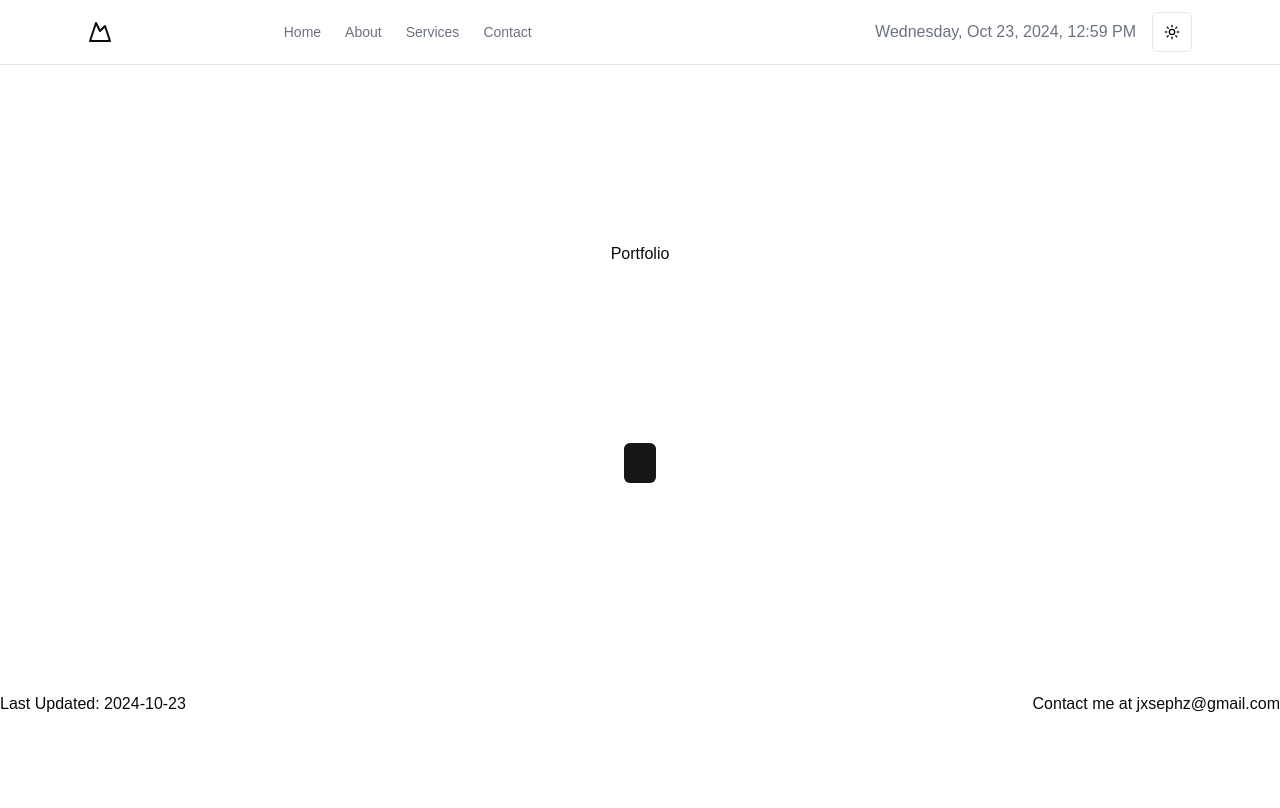
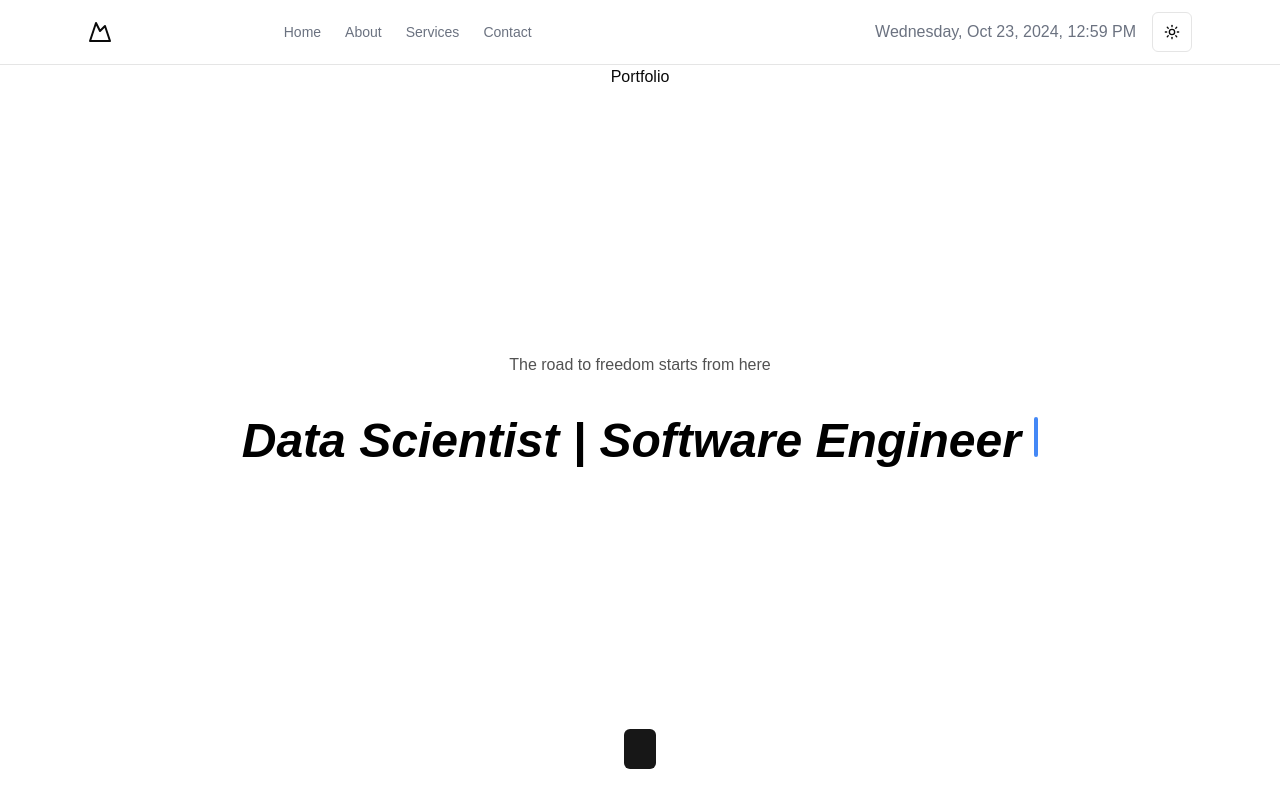
Before and after one commit to woshiJay/woshijay-portfolio, a Next.js app in the folder portfolio/: page / in a window 1280 px wide. Shown: the top 808 px of the page. Built offline with nearby package versions, Linux system fonts and the light colour scheme.

Commit message:
typewriter effect update

```diff
--- a/portfolio/app/page.tsx
+++ b/portfolio/app/page.tsx
@@ -1,4 +1,5 @@
 import Navbar from '@/components/ui/navbar';
+import { TypewriterEffectJanky } from "@/components/ui/typewriter-effect";
 import { Button } from '../components/ui/button';
 import Footer from '@/components/ui/footer';
 
@@ -7,6 +8,7 @@ export default function Home() {
       <main className="flex min-h-screen flex-col items-center justify-between">
         <Navbar />
         <h2>Portfolio</h2>
+        <TypewriterEffectJanky/>
         <Button />
         <Footer />
       </main>
--- a/portfolio/components/ui/footer.tsx
+++ b/portfolio/components/ui/footer.tsx
@@ -2,17 +2,7 @@ import ScrollingText from "@/components/ui/scrolling-text";
 
 export default function Footer() {
   return (
-    <footer className="bg-white text-dark-900">
-      <div className="container mx-auto py-8">
-        <div className="flex justify-between">
-          <div>
-            <p>Last Updated: 2024-10-23</p>
-          </div>
-          <div>
-            <p>Contact me at jxsephz@gmail.com</p>
-          </div>
-        </div>
-      </div>
+    <footer className="bg-white dark:bg-neutral-950 text-dark-900 dark:text-gray-400">
       {/* Scrolling Text */}
       <ScrollingText />
     </footer>
--- /dev/null
+++ b/portfolio/components/ui/typewriter-effect.tsx
@@ -0,0 +1,132 @@
+"use client";
+
+import { cn } from "@/lib/utils";
+import { motion, stagger, useAnimate, useInView } from "framer-motion";
+import { useEffect } from "react";
+
+export const TypewriterEffect = ({
+  words,
+  className,
+  cursorClassName,
+}: {
+  words: {
+    text: string;
+    className?: string;
+  }[];
+  className?: string;
+  cursorClassName?: string;
+}) => {
+  // split text inside of words into array of characters
+  const wordsArray = words.map((word) => {
+    return {
+      ...word,
+      text: word.text.split(""),
+    };
+  });
+
+  const [scope, animate] = useAnimate();
+  const isInView = useInView(scope);
+  useEffect(() => {
+    if (isInView) {
+      animate(
+        "span",
+        {
+          display: "inline-block",
+          opacity: 1,
+          width: "fit-content",
+        },
+        {
+          duration: 0.3,
+          delay: stagger(0.1),
+          ease: "easeInOut",
+        }
+      );
+    }
+  }, [isInView]);
+
+  const renderWords = () => {
+    return (
+      <motion.div ref={scope} className="inline">
+        {wordsArray.map((word, idx) => {
+          return (
+            <div key={`word-${idx}`} className="inline-block">
+              {word.text.map((char, index) => (
+                <motion.span
+                  initial={{}}
+                  key={`char-${index}`}
+                  className={cn(
+                    `dark:text-white text-black opacity-0 hidden`,
+                    word.className
+                  )}
+                >
+                  {char}
+                </motion.span>
+              ))}
+              &nbsp;
+            </div>
+          );
+        })}
+      </motion.div>
+    );
+  };
+  return (
+    <div
+      className={cn(
+        "text-base sm:text-xl md:text-3xl lg:text-5xl font-bold text-center",
+        className
+      )}
+    >
+      {renderWords()}
+      <motion.span
+        initial={{
+          opacity: 0,
+        }}
+        animate={{
+          opacity: 1,
+        }}
+        transition={{
+          duration: 0.8,
+          repeat: Infinity,
+          repeatType: "reverse",
+        }}
+        className={cn(
+          "inline-block rounded-sm w-[4px] h-4 md:h-6 lg:h-10 bg-blue-500",
+          cursorClassName
+        )}
+      ></motion.span>
+    </div>
+  );
+};
+
+export function TypewriterEffectJanky() {
+    const words = [
+      {
+        text: "Data",
+        className: "italic",
+      },
+      {
+        text: "Scientist",
+        className: "italic",
+      },
+      {
+        text: "|",
+        className: "italic",
+      },
+      {
+        text: "Software",
+        className: "italic",
+      },
+      {
+        text: "Engineer",
+        className: "italic",
+      },
+    ];
+    return (
+      <div className="flex flex-col items-center justify-center h-[40rem] ">
+        <p className="text-neutral-600 dark:text-neutral-200 text-base  mb-10">
+          The road to freedom starts from here
+        </p>
+        <TypewriterEffect words={words} />
+      </div>
+    );
+  }
--- a/portfolio/package.json
+++ b/portfolio/package.json
@@ -13,6 +13,8 @@
     "@radix-ui/react-dropdown-menu": "^2.1.2",
     "@radix-ui/react-slot": "^1.1.0",
     "@radix-ui/react-toggle": "^1.1.0",
+    "@react-three/drei": "^9.114.6",
+    "@react-three/fiber": "^8.17.10",
     "class-variance-authority": "^0.7.0",
     "clsx": "^2.1.1",
     "framer-motion": "^11.11.9",
@@ -22,7 +24,8 @@
     "react": "^18",
     "react-dom": "^18",
     "tailwind-merge": "^2.5.4",
-    "tailwindcss-animate": "^1.0.7"
+    "tailwindcss-animate": "^1.0.7",
+    "three": "^0.169.0"
   },
   "devDependencies": {
     "@types/node": "^20",
```
Also changed, not shown: 1 other file (tests, documents, lock files or other folders).
